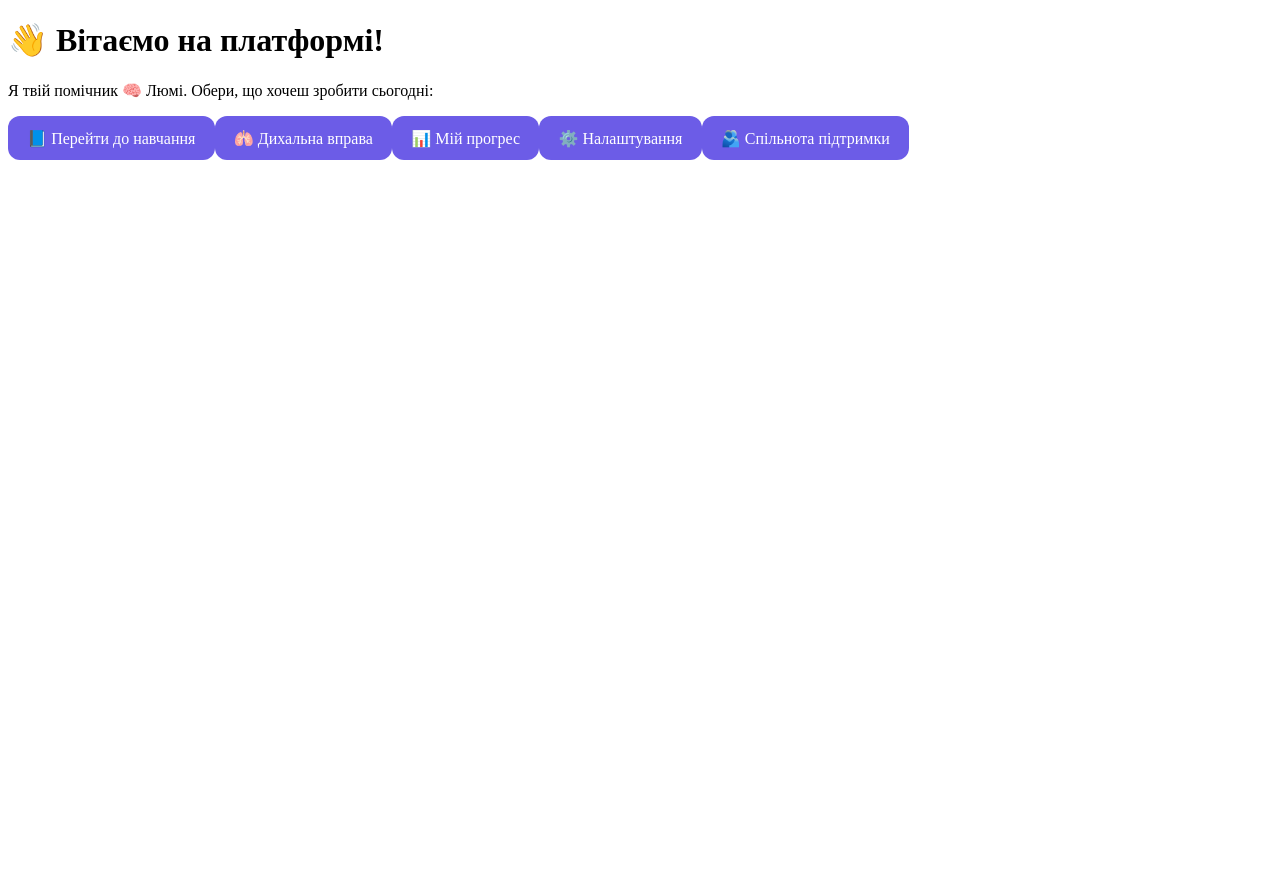
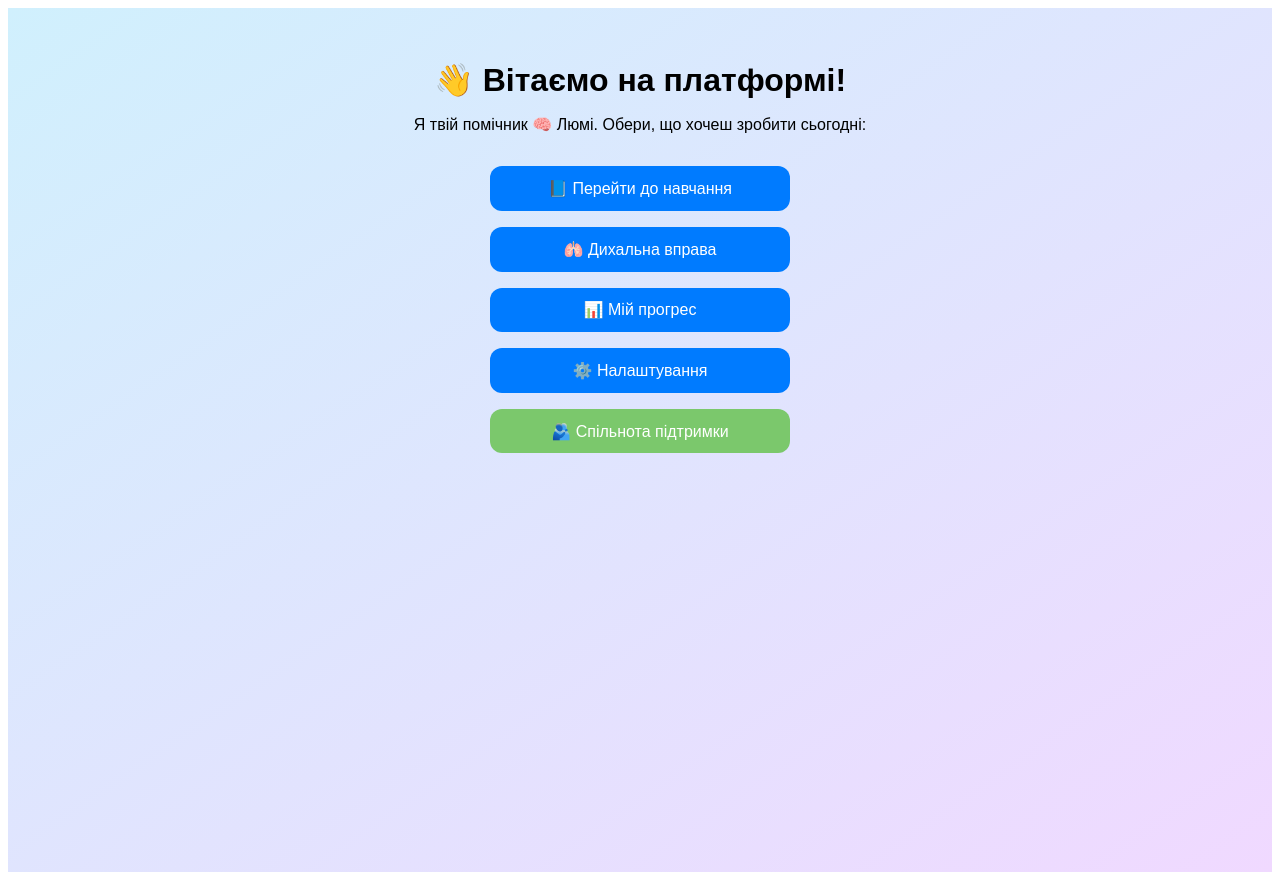
Before and after one commit to Milana-Budzanovska/Be-FocusEd, a React (Create React App) app: page /menu in a window 1280 px wide. Before the commit the page ends 800 px from the top, so only its background shows below. Built offline with nearby package versions, Linux system fonts and the light colour scheme; no server answers.

Commit message:
Update MainMenu.js

```diff
--- a/src/MainMenu.js
+++ b/src/MainMenu.js
@@ -1,4 +1,4 @@
-// src/pages/MainMenu.js
+// src/MainMenu.js
 import React from 'react';
 import { useNavigate } from 'react-router-dom';
 
@@ -7,17 +7,43 @@ export default function MainMenu() {
   const assistant = localStorage.getItem('assistant') || '🧠 Люмі';
 
   return (
-    <div className="min-h-screen bg-gradient-to-br from-blue-100 via-purple-100 to-pink-100 text-center font-sans p-8">
-      <h1 className="text-3xl font-bold text-purple-800 mb-4">👋 Вітаємо на платформі!</h1>
-      <p className="text-lg mb-8">Я твій помічник {assistant}. Обери, що хочеш зробити сьогодні:</p>
+    <div style={{
+      minHeight: '100vh',
+      background: 'linear-gradient(to bottom right, #d0f0fd, #f0d9ff)',
+      padding: '2rem',
+      textAlign: 'center',
+      fontFamily: 'Arial, sans-serif'
+    }}>
+      <h1 style={{ fontSize: '2rem', fontWeight: 'bold', marginBottom: '1rem' }}>
+        👋 Вітаємо на платформі!
+      </h1>
+      <p>Я твій помічник {assistant}. Обери, що хочеш зробити сьогодні:</p>
 
-      <div className="flex flex-col gap-4 max-w-sm mx-auto">
-        <button onClick={() => navigate('/learning')} className="main-button">📘 Перейти до навчання</button>
-        <button onClick={() => navigate('/breathing')} className="main-button">🫁 Дихальна вправа</button>
-        <button onClick={() => navigate('/progress')} className="main-button">📊 Мій прогрес</button>
-        <button onClick={() => navigate('/settings')} className="main-button">⚙️ Налаштування</button>
-        <button onClick={() => navigate('/forum')} className="main-button bg-green-400 hover:bg-green-500">🫂 Спільнота підтримки</button>
+      <div style={{
+        display: 'flex',
+        flexDirection: 'column',
+        gap: '1rem',
+        maxWidth: '300px',
+        margin: '2rem auto'
+      }}>
+        <button onClick={() => navigate('/learning')} style={buttonStyle}>📘 Перейти до навчання</button>
+        <button onClick={() => navigate('/breathing')} style={buttonStyle}>🫁 Дихальна вправа</button>
+        <button onClick={() => navigate('/progress')} style={buttonStyle}>📊 Мій прогрес</button>
+        <button onClick={() => navigate('/settings')} style={buttonStyle}>⚙️ Налаштування</button>
+        <button onClick={() => navigate('/forum')} style={{ ...buttonStyle, backgroundColor: '#7BC86C' }}>
+          🫂 Спільнота підтримки
+        </button>
       </div>
     </div>
   );
 }
+
+const buttonStyle = {
+  padding: '0.8rem 1.2rem',
+  fontSize: '1rem',
+  borderRadius: '12px',
+  border: 'none',
+  backgroundColor: '#007BFF',
+  color: 'white',
+  cursor: 'pointer',
+};
```
